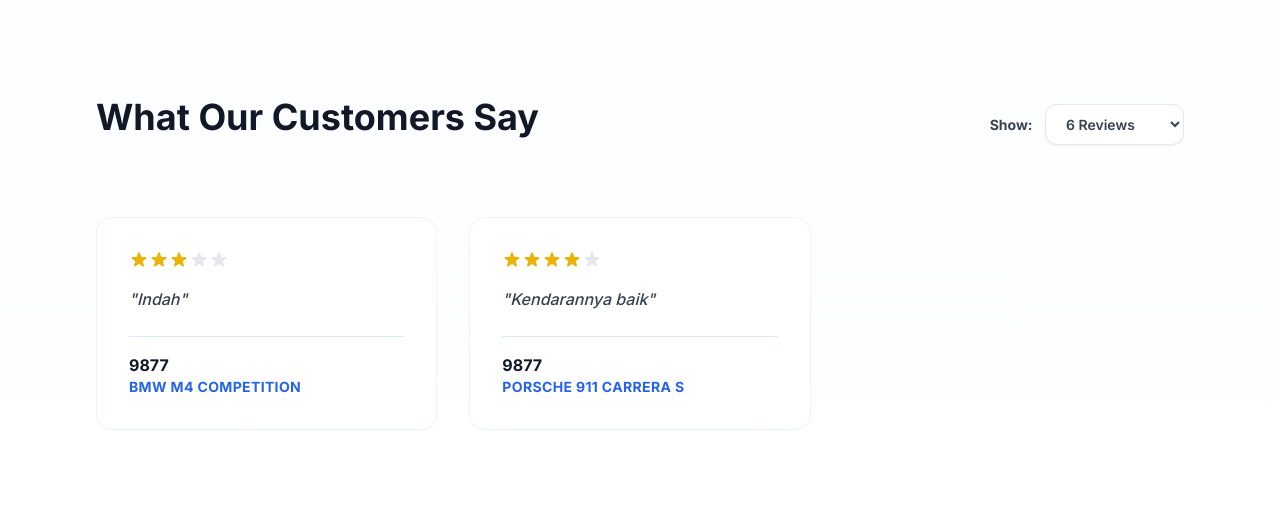
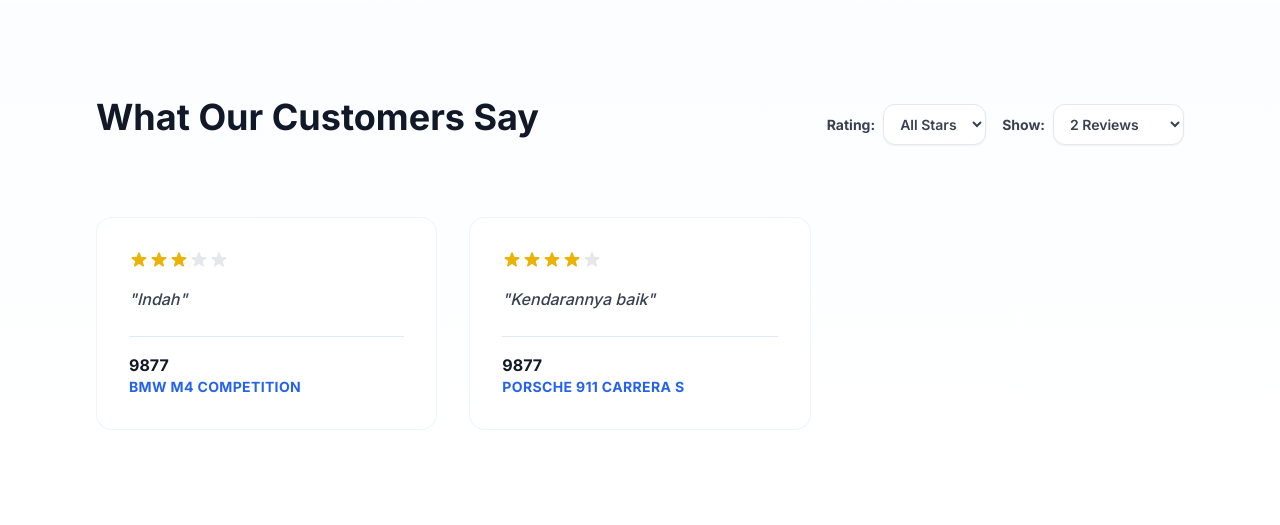
Before and after one commit to kavyar-01/Embim-Web, a PHP site: page /index.php in a window 1280 px wide. Shown: the part 5148-5673 px from the top of the page. Run offline with PHP 8.4, Linux system fonts and the light colour scheme; the visitor is signed in with stand-in values (Sample User, id 1); data comes from the database, SQL or seed files in the repository; some libraries are stand-ins or nearby versions.

Commit message:
feat: implement car listing models, controllers, and review API integration

```diff
--- a/controllers/BookingController.php
+++ b/controllers/BookingController.php
@@ -35,14 +35,12 @@ class BookingController {
             exit;
         }
 
-        // Cek apakah user masih punya booking aktif (belum completed/cancelled)
         if ($bookingModel->hasActiveBooking($_SESSION['user_id'])) {
             $_SESSION['booking_error'] = 'You still have active bookings. Please complete them first before making a new booking.';
             header('Location: index.php?page=bookings');
             exit;
         }
 
-        // Cek apakah user memiliki denda yang belum dibayar
         if ($bookingModel->hasUnpaidFines($_SESSION['user_id'])) {
             $_SESSION['booking_error'] = 'You have unpaid fines. Please settle your fines first before making a new booking.';
             header('Location: index.php?page=bookings');
--- a/controllers/HomeController.php
+++ b/controllers/HomeController.php
@@ -17,13 +17,19 @@ class HomeController {
             $featuredCars = $carModel->getFeaturedCars(6);
         }
 
-        $reviewLimit = isset($_GET['review_limit']) ? (int)$_GET['review_limit'] : 6;
-        $allowedLimits = [6, 10, 30, 50, 100];
+        $reviewLimit = isset($_GET['review_limit']) ? (int)$_GET['review_limit'] : 2;
+        $allowedLimits = [2, 6, 10, 30, 50, 100];
         if (!in_array($reviewLimit, $allowedLimits)) {
-            $reviewLimit = 6;
+            $reviewLimit = 2;
         }
 
-        $reviews = $carModel->getReviews($reviewLimit);
+        $reviewRating = isset($_GET['review_rating']) ? $_GET['review_rating'] : 'all';
+        $allowedRatings = ['all', '1', '2', '3', '4', '5'];
+        if (!in_array($reviewRating, $allowedRatings)) {
+            $reviewRating = 'all';
+        }
+
+        $reviews = $carModel->getReviews($reviewLimit, $reviewRating);
         $totalReviews = $carModel->getTotalReviews();
 
         $totalAvailableCars = $carModel->getTotalAvailableCars();
@@ -32,5 +38,62 @@ class HomeController {
 
         require_once 'views/user/home.php';
     }
+
+    public function apiReviews() {
+        header('Content-Type: application/json');
+        require_once 'models/CarModel.php';
+        $carModel = new CarModel();
+
+        $limit = isset($_GET['limit']) ? (int)$_GET['limit'] : 2;
+        $allowedLimits = [2, 6, 10, 30, 50, 100];
+        if (!in_array($limit, $allowedLimits)) {
+            $limit = 2;
+        }
+
+        $rating = isset($_GET['rating']) ? $_GET['rating'] : 'all';
+        $allowedRatings = ['all', '1', '2', '3', '4', '5'];
+        if (!in_array($rating, $allowedRatings)) {
+            $rating = 'all';
+        }
+
+        $reviews = $carModel->getReviews($limit, $rating);
+
+        // Return HTML string so we don't have to duplicate the card rendering logic in JS
+        ob_start();
+        if (!empty($reviews)) {
+            $tDelays = ['', 'reveal-delay-2', 'reveal-delay-4'];
+            foreach ($reviews as $idx => $r) {
+                $delay = $tDelays[$idx % 3];
+                ?>
+                <div class="reveal reveal-scale visible <?php echo $delay; ?> bg-white p-8 rounded-2xl border border-blue-100/50 hover:shadow-lg hover:shadow-blue-200/30 transition-all duration-300">
+                    <div class="flex text-yellow-500 mb-4">
+                        <?php for ($i = 1; $i <= 5; $i++): ?>
+                        <svg class="h-5 w-5 <?php echo $i <= $r['rating'] ? 'fill-current' : 'fill-gray-200'; ?>" viewBox="0 0 20 20">
+                            <path d="M9.049 2.927c.3-.921 1.603-.921 1.902 0l1.07 3.292a1 1 0 00.95.69h3.462c.969 0 1.371 1.24.588 1.81l-2.8 2.034a1 1 0 00-.364 1.118l1.07 3.292c.3.921-.755 1.688-1.54 1.118l-2.8-2.034a1 1 0 00-1.175 0l-2.8 2.034c-.784.57-1.838-.197-1.539-1.118l1.07-3.292a1 1 0 00-.364-1.118L2.98 8.72c-.783-.57-.38-1.81.588-1.81h3.461a1 1 0 00.951-.69l1.07-3.292z"/>
+                        </svg>
+                        <?php endfor; ?>
+                    </div>
+                    <p class="text-gray-700 italic mb-6 font-medium leading-relaxed">
+                        "<?php echo htmlspecialchars($r['comment']); ?>"
+                    </p>
+                    <div class="border-t border-blue-100 pt-4">
+                        <h4 class="font-bold text-gray-900"><?php echo htmlspecialchars($r['full_name']); ?></h4>
+                        <p class="text-sm text-blue-600 font-bold uppercase tracking-wide"><?php echo htmlspecialchars($r['car_name']); ?></p>
+                    </div>
+                </div>
+                <?php
+            }
+        } else {
+            ?>
+            <div class="text-center py-16 text-gray-400 font-medium col-span-full">
+                No reviews from customers yet.
+            </div>
+            <?php
+        }
+        $html = ob_get_clean();
+
+        echo json_encode(['success' => true, 'html' => $html]);
+        exit;
+    }
 }
 ?>
--- a/index.php
+++ b/index.php
@@ -113,6 +113,12 @@ switch ($page) {
         $controller->reset();
         break;
 
+    case 'api-reviews':
+        require_once 'controllers/HomeController.php';
+        $controller = new HomeController();
+        $controller->apiReviews();
+        break;
+
     default:
         require_once 'controllers/HomeController.php';
         $controller = new HomeController();
--- a/models/BookingModel.php
+++ b/models/BookingModel.php
@@ -251,5 +251,18 @@ class BookingModel {
 
         return (int)$stmt->fetchColumn() > 0;
     }
+
+    /**
+     * Ambil ID booking yang baru saja di-refund (dalam 24 jam terakhir)
+     */
+    public function getRecentRefunds($userId) {
+        $sql = "SELECT id FROM bookings
+                WHERE user_id = :user_id
+                  AND payment_status = 'refunded'
+                  AND updated_at > DATE_SUB(NOW(), INTERVAL 1 DAY)";
+        $stmt = $this->conn->prepare($sql);
+        $stmt->execute([':user_id' => $userId]);
+        return $stmt->fetchAll(PDO::FETCH_COLUMN);
+    }
 }
 ?>
--- a/models/CarModel.php
+++ b/models/CarModel.php
@@ -105,17 +105,26 @@ class CarModel {
     }
 
 
-    public function getReviews($limit = 6) {
+    public function getReviews($limit = 6, $rating = 'all') {
         $sql = "SELECT r.id, r.rating, r.comment, r.created_at,
                        u.full_name,
                        CONCAT(c.brand, ' ', c.model) AS car_name
                 FROM reviews r
                 JOIN users u ON r.user_id = u.id
-                JOIN cars  c ON r.car_id  = c.id
-                ORDER BY r.created_at DESC
+                JOIN cars  c ON r.car_id  = c.id";
+
+        if ($rating !== 'all') {
+            $sql .= " WHERE r.rating = :rating";
+        }
+
+        $sql .= " ORDER BY r.created_at DESC
                 LIMIT :limit";
+
         $stmt = $this->conn->prepare($sql);
         $stmt->bindValue(':limit', $limit, PDO::PARAM_INT);
+        if ($rating !== 'all') {
+            $stmt->bindValue(':rating', $rating, PDO::PARAM_INT);
+        }
         $stmt->execute();
         return $stmt->fetchAll();
     }
--- /dev/null
+++ b/test_api.php
@@ -0,0 +1,5 @@
+<?php
+$_GET['page'] = 'api-reviews';
+$_GET['limit'] = 6;
+$_SERVER['REQUEST_METHOD'] = 'GET';
+require 'index.php';
--- a/views/user/header.php
+++ b/views/user/header.php
@@ -165,6 +165,53 @@ $_photoProfile = (!empty($_SESSION['user_photo']))
         </div>
     </nav>
 
+    <?php
+    // Cek apakah ada refund baru yang belum dinotifikasi
+    if (isset($_SESSION['user_id'])) {
+        require_once 'models/BookingModel.php';
+        $bm = new BookingModel();
+        $recentRefunds = $bm->getRecentRefunds($_SESSION['user_id']);
+        if (!isset($_SESSION['notified_refunds'])) {
+            $_SESSION['notified_refunds'] = [];
+        }
+        foreach ($recentRefunds as $rId) {
+            if (!in_array($rId, $_SESSION['notified_refunds'])) {
+                $_SESSION['refund_warning'] = true;
+                $_SESSION['notified_refunds'][] = $rId;
+            }
+        }
+    }
+    ?>
+
+    <?php if (!empty($_SESSION['refund_warning'])): ?>
+    <div id="refund-warning-toast" class="fixed top-24 right-4 z-[9999] flex items-start gap-3 bg-blue-600 text-white text-sm p-4 rounded-2xl shadow-2xl max-w-sm transition-opacity duration-500">
+        <div class="p-2 bg-blue-500 rounded-full flex-shrink-0">
+            <svg class="h-5 w-5 text-white" fill="none" stroke="currentColor" viewBox="0 0 24 24">
+                <path stroke-linecap="round" stroke-linejoin="round" stroke-width="2.5" d="M9 12l2 2 4-4m6 2a9 9 0 11-18 0 9 9 0 0118 0z"/>
+            </svg>
+        </div>
+        <div class="flex-1">
+            <h4 class="font-extrabold text-base mb-0.5">Refund Processed</h4>
+            <p class="text-blue-100 text-xs font-medium leading-relaxed">Your payment refund has been processed by the admin. Please check your bank account or contact us.</p>
+        </div>
+        <button onclick="document.getElementById('refund-warning-toast').style.display='none'" class="text-blue-200 hover:text-white transition">
+            <svg class="h-5 w-5" fill="none" stroke="currentColor" viewBox="0 0 24 24">
+                <path stroke-linecap="round" stroke-linejoin="round" stroke-width="2" d="M6 18L18 6M6 6l12 12"/>
+            </svg>
+        </button>
+    </div>
+    <script>
+        setTimeout(() => {
+            const toast = document.getElementById('refund-warning-toast');
+            if (toast) {
+                toast.style.opacity = '0';
+                setTimeout(() => toast.style.display = 'none', 500);
+            }
+        }, 5000);
+    </script>
+    <?php unset($_SESSION['refund_warning']); ?>
+    <?php endif; ?>
+
     <?php if (!empty($_SESSION['unpaid_fine_warning'])): ?>
     <div id="fine-warning-toast" class="fixed top-24 right-4 z-[9999] flex items-start gap-3 bg-red-600 text-white text-sm p-4 rounded-2xl shadow-2xl max-w-sm transition-opacity duration-500">
         <div class="p-2 bg-red-500 rounded-full flex-shrink-0">
--- a/views/user/home.php
+++ b/views/user/home.php
@@ -609,15 +609,29 @@ if (!defined('BASE_URL')) {
                 </p>
             </div>
             <div>
-                <form method="GET" action="index.php" id="review-limit-form">
+                <form method="GET" action="index.php" id="review-limit-form" class="flex items-center gap-4">
+                    <div class="flex items-center">
+                        <label for="review_rating" class="text-sm font-bold text-gray-700 mr-2">Rating:</label>
+                        <select name="review_rating" id="review_rating" onchange="fetchReviews()" class="bg-white border border-gray-200 text-gray-700 rounded-xl px-3 py-2.5 text-sm font-semibold focus:outline-none focus:ring-2 focus:ring-blue-500/50 shadow-sm cursor-pointer transition hover:border-blue-300">
+                            <option value="all" <?php echo $reviewRating === 'all' ? 'selected' : ''; ?>>All Stars</option>
+                            <option value="5" <?php echo $reviewRating === '5' ? 'selected' : ''; ?>>5 Stars</option>
+                            <option value="4" <?php echo $reviewRating === '4' ? 'selected' : ''; ?>>4 Stars</option>
+                            <option value="3" <?php echo $reviewRating === '3' ? 'selected' : ''; ?>>3 Stars</option>
+                            <option value="2" <?php echo $reviewRating === '2' ? 'selected' : ''; ?>>2 Stars</option>
+                            <option value="1" <?php echo $reviewRating === '1' ? 'selected' : ''; ?>>1 Star</option>
+                        </select>
+                    </div>
+                    <div class="flex items-center">
                         <label for="review_limit" class="text-sm font-bold text-gray-700 mr-2">Show:</label>
-                    <select name="review_limit" id="review_limit" onchange="window.location.href='index.php?review_limit='+this.value+'#testimonials'" class="bg-white border border-gray-200 text-gray-700 rounded-xl px-4 py-2.5 text-sm font-semibold focus:outline-none focus:ring-2 focus:ring-blue-500/50 shadow-sm cursor-pointer transition hover:border-blue-300">
+                        <select name="review_limit" id="review_limit" onchange="fetchReviews()" class="bg-white border border-gray-200 text-gray-700 rounded-xl px-3 py-2.5 text-sm font-semibold focus:outline-none focus:ring-2 focus:ring-blue-500/50 shadow-sm cursor-pointer transition hover:border-blue-300">
+                            <option value="2" <?php echo $reviewLimit == 2 ? 'selected' : ''; ?>>2 Reviews</option>
                             <option value="6" <?php echo $reviewLimit == 6 ? 'selected' : ''; ?>>6 Reviews</option>
                             <option value="10" <?php echo $reviewLimit == 10 ? 'selected' : ''; ?>>10 Reviews</option>
                             <option value="30" <?php echo $reviewLimit == 30 ? 'selected' : ''; ?>>30 Reviews</option>
                             <option value="50" <?php echo $reviewLimit == 50 ? 'selected' : ''; ?>>50 Reviews</option>
                             <option value="100" <?php echo $reviewLimit == 100 ? 'selected' : ''; ?>>100 Reviews</option>
                         </select>
+                    </div>
                     <?php if (!empty($_GET['search'])): ?>
                         <input type="hidden" name="search" value="<?php echo htmlspecialchars($_GET['search']); ?>">
                     <?php endif; ?>
@@ -625,8 +639,8 @@ if (!defined('BASE_URL')) {
             </div>
         </div>
 
+        <div class="grid grid-cols-1 md:grid-cols-3 gap-8" id="reviews-container">
         <?php if (!empty($reviews)): ?>
-        <div class="grid grid-cols-1 md:grid-cols-3 gap-8">
             <?php
             $tDelays = ['', 'reveal-delay-2', 'reveal-delay-4'];
             foreach ($reviews as $idx => $r):
@@ -652,12 +666,41 @@ if (!defined('BASE_URL')) {
                 </div>
             </div>
             <?php endforeach; ?>
-        </div>
         <?php else: ?>
-        <div class="text-center py-16 text-gray-400 font-medium">
+            <div class="text-center py-16 text-gray-400 font-medium col-span-full">
                 No reviews from customers yet.
             </div>
         <?php endif; ?>
+        </div>
+
+        <script>
+        function fetchReviews() {
+            const container = document.getElementById('reviews-container');
+            const limit = document.getElementById('review_limit').value;
+            const rating = document.getElementById('review_rating').value;
+            if (!container) return;
+
+            container.style.opacity = '0.5';
+            container.style.pointerEvents = 'none';
+
+            fetch(`index.php?page=api-reviews&limit=${limit}&rating=${rating}`)
+                .then(response => response.json())
+                .then(data => {
+                    if (data.success) {
+                        container.innerHTML = data.html;
+                        // Re-initialize reveals if scrollreveal is used
+                        if (typeof ScrollReveal !== 'undefined') {
+                            ScrollReveal().sync();
+                        }
+                    }
+                })
+                .catch(error => console.error('Error fetching reviews:', error))
+                .finally(() => {
+                    container.style.opacity = '1';
+                    container.style.pointerEvents = 'auto';
+                });
+        }
+        </script>
 
     </div>
 </section>
```
Also changed, not shown: assets/images/booking/selfie_20_1780817034.png (added), assets/images/booking/selfie_20_1780817109.jpg (added), assets/images/booking/selfie_20_1780817627.jpg (added), assets/images/honda-brio.jpg (added), assets/images/payment_proof/proof_20_1780817633.png (added). Lines whose indentation alone changed are shown as unchanged.
